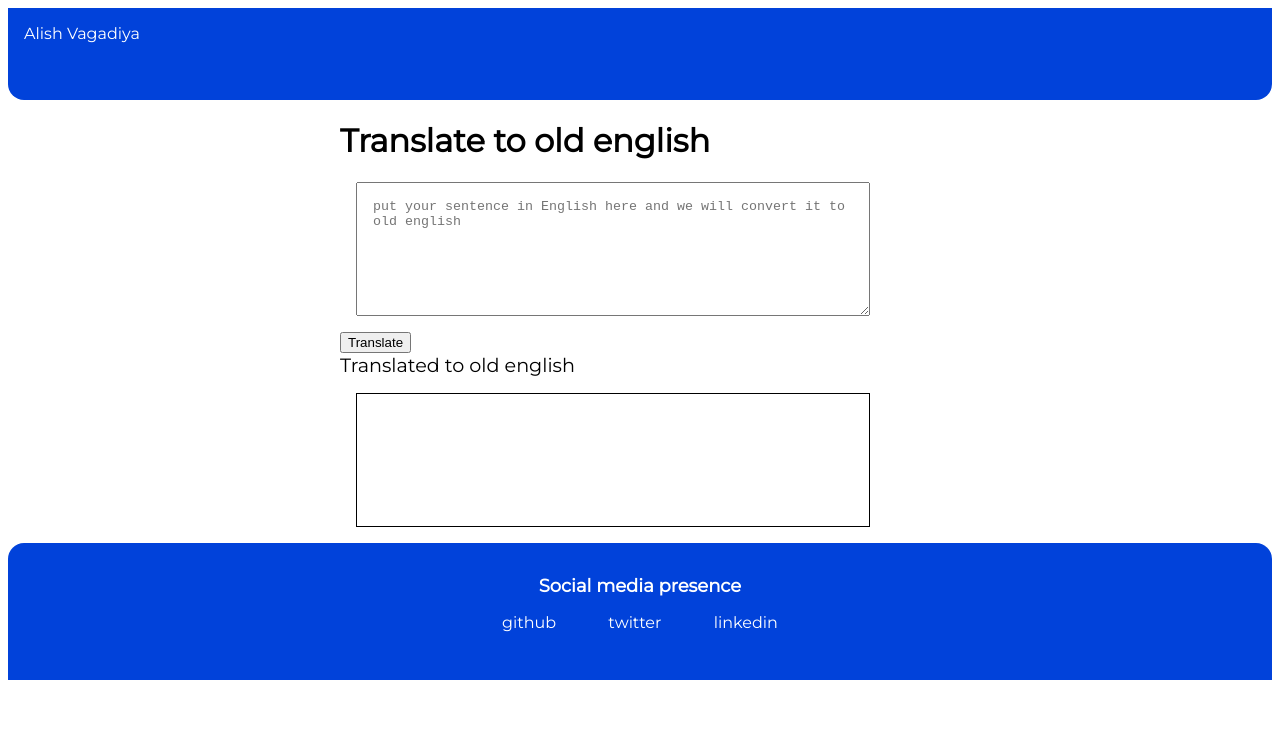
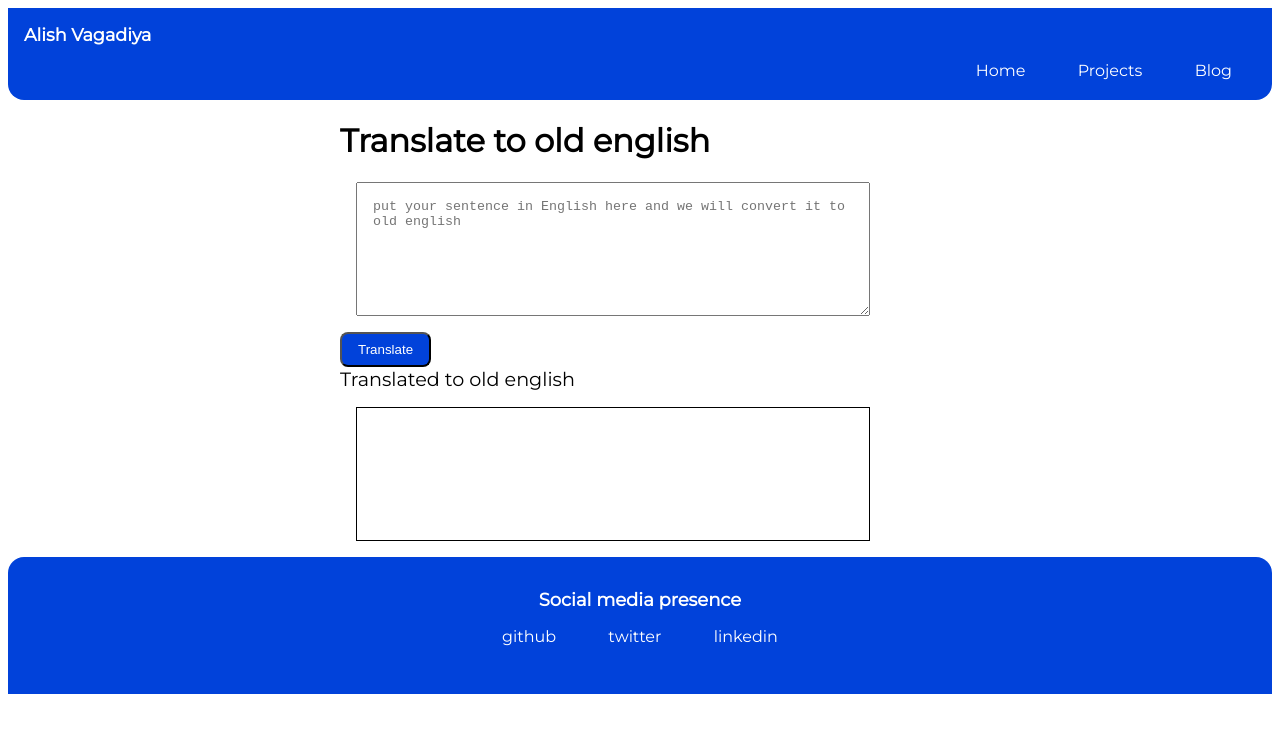
Before and after one commit to alishvagadiya/funTransalation, a plain HTML site: page index.html in a window 1280 px wide. Drawn offline with Linux system fonts and the light colour scheme.

Commit message:
style: design update header and footer added.

```diff
--- a/index.html
+++ b/index.html
@@ -9,6 +9,17 @@
 <body>
     <nav class="container navigation">
         <div class="nav-brand">Alish Vagadiya</div>
+        <ul class="list-non-bullet nav-pills">
+            <li class="list-item-inline">
+                <a class="link" href="/">Home</a>
+            </li>
+            <li class="list-item-inline">
+                <a class="link link-active" href="/projects.html">Projects</a>
+            </li>
+            <li class="list-item-inline">
+                <a class="link" href="/blogs.html">Blog</a>
+            </li>
+        </ul>
     </nav>
 
     <div class="container container-center">
--- a/styles.css
+++ b/styles.css
@@ -34,12 +34,32 @@ textarea {
     padding: 1rem;
 }
 
+#btnTranslate{
+    background-color: #0142da;
+    border-radius: 0.5rem;
+    color: white;
+    padding: 0.5rem 1rem;
+}
+
 .navigation{
     background-color: var(--primary-color);
     color: white;
     padding: 1rem;
     height: 60px;
     border-radius: 0rem 0rem 1rem 1rem;
+}
+
+.navigation .nav-pills{
+    text-align: right;
+}
+
+.navigation .nav-brand{
+    font-weight: bold;
+    font-size: 1.1rem;
+}
+
+.navigation .link{
+    color: white;
 }
 
 
```
